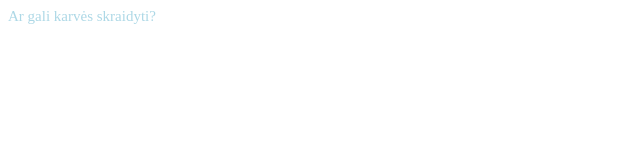
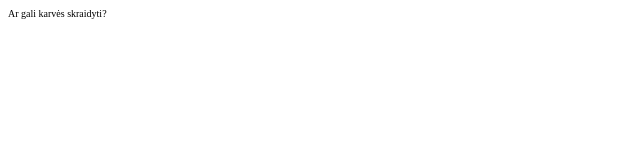
Before and after one commit to Indre-Irb/First-Repository, a plain HTML site: page Andriaus Užduotys/Uzduotis52/Uzduotis52.html in a window 1280 px wide. Shown: the whole page, without its empty margins (0-640 px from the left). Drawn offline with Linux system fonts and the light colour scheme.

Commit message:
bandymas

```diff
--- a/Andriaus Užduotys/Uzduotis52/Uzduotis52.css
+++ b/Andriaus Užduotys/Uzduotis52/Uzduotis52.css
@@ -1,8 +1,3 @@
 body {
     font-size: 10px
 }
-
-div {
-    color: lightblue;
-    font-size: 15px;
-}
```
Also changed, not shown: Andriaus Užduotys/Uzduotis52/Uzduotis52.js (+6 -1 lines).
